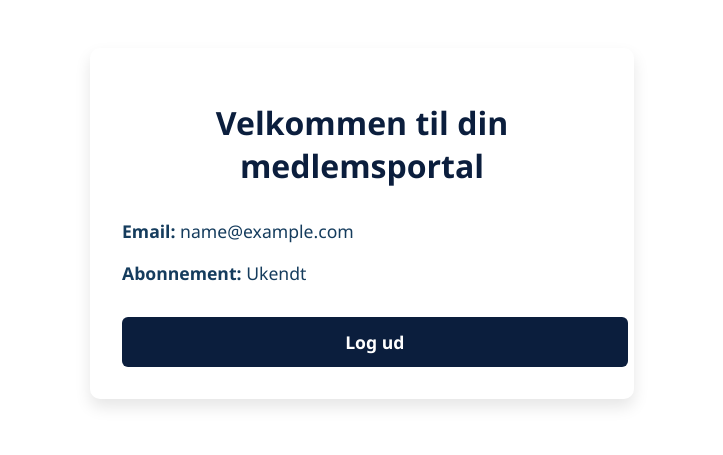
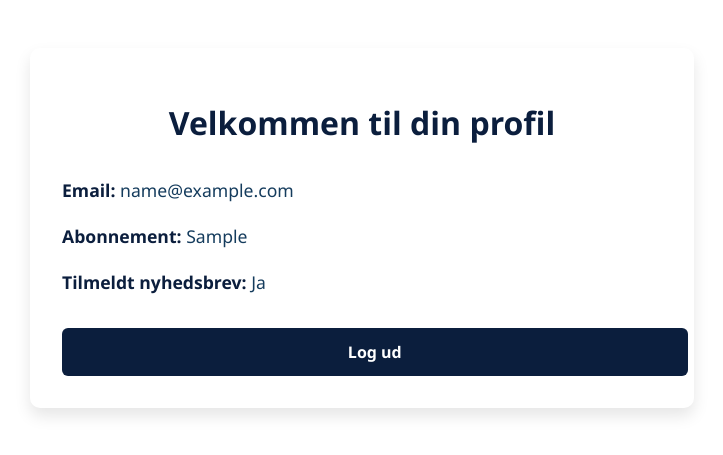
Before and after one commit to Mathias-HB/formuen, a PHP site: page /medlem.php in a window 1280 px wide. Shown: the top 455 px of the page, without its empty margins (278-1001 px from the left). Run offline with PHP 8.4, Linux system fonts and the light colour scheme; the visitor is signed in with stand-in values (Sample User, id 1); tables that the repository leaves empty or names only in its code hold one stand-in row (values such as "Sample post").

Commit message:
Update medlem.php

```diff
--- a/medlem.php
+++ b/medlem.php
@@ -3,39 +3,26 @@ session_start();
 
 // Tjek om brugeren er logget ind
 if (!isset($_SESSION['user_id'])) {
-    header('Location: logind.php');
+    header('Location: login.php');
     exit;
 }
 
-require 'dbconfig.php'; // Separat fil med database-credentials (valgfrit)
+// Her kan du hente brugerinfo fra DB, hvis du vil vise mere end email
+require 'dbconfig.php';
 
-// Hvis du ikke har en dbconfig.php, kan du kopiere DB-koblingen fra logind.php direkte her
-
-// Forbind til DB - brug samme metode som i logind.php:
 try {
-    $pdo = new PDO("mysql:host=localhost;dbname=formueguiden;charset=utf8", "db_bruger", "db_password");
-    $pdo->setAttribute(PDO::ATTR_ERRMODE, PDO::ERRMODE_EXCEPTION);
-} catch (Exception $e) {
-    die("Databaseforbindelse fejlede: " . $e->getMessage());
-}
-
-// Hent brugerinfo ud fra session user_id
-$stmt = $pdo->prepare("SELECT email, subscription FROM users WHERE id = ?");
+    $stmt = $pdo->prepare("SELECT email, subscription, newsletter FROM users WHERE id = ?");
     $stmt->execute([$_SESSION['user_id']]);
     $user = $stmt->fetch(PDO::FETCH_ASSOC);
 
     if (!$user) {
-    // Hvis bruger ikke findes, log ud og send til log ind
+        // Hvis bruger ikke findes i DB, log ud og send til login
         session_destroy();
-    header('Location: logind.php');
+        header('Location: login.php');
         exit;
     }
-
-// Logout funktion
-if (isset($_GET['logout'])) {
-    session_destroy();
-    header('Location: logind.php');
-    exit;
+} catch (Exception $e) {
+    die("Fejl ved hentning af brugerdata: " . $e->getMessage());
 }
 ?>
 
@@ -44,16 +31,17 @@ if (isset($_GET['logout'])) {
 <head>
 <meta charset="UTF-8" />
 <meta name="viewport" content="width=device-width, initial-scale=1" />
-<title>Medlemsside | FormueGuiden</title>
+<title>Min Profil | FormueGuiden</title>
 <style>
   body {
     font-family: 'Segoe UI', Tahoma, Geneva, Verdana, sans-serif;
-    max-width: 480px;
+    background: #f7f9fc;
+    color: #153c5d;
+    max-width: 600px;
     margin: 3rem auto;
     padding: 2rem;
+    border-radius: 10px;
     background-color: #fff;
-    color: #153c5d;
-    border-radius: 10px;
     box-shadow: 0 8px 16px rgba(0,0,0,0.1);
   }
   h1 {
@@ -61,23 +49,24 @@ if (isset($_GET['logout'])) {
     color: #0b1e3d;
     margin-bottom: 2rem;
   }
-  .info {
+  .profile-info {
     font-size: 1.1rem;
-    margin-bottom: 2rem;
+    line-height: 1.6;
+  }
+  .profile-info strong {
+    color: #0b1e3d;
   }
   .logout-btn {
     display: block;
     width: 100%;
+    margin-top: 2rem;
     padding: 0.8rem;
     background-color: #0b1e3d;
     color: white;
-    font-weight: 700;
-    border: none;
-    border-radius: 6px;
-    cursor: pointer;
     text-align: center;
     text-decoration: none;
-    font-size: 1.1rem;
+    border-radius: 6px;
+    font-weight: 700;
   }
   .logout-btn:hover {
     background-color: #005f8a;
@@ -86,19 +75,15 @@ if (isset($_GET['logout'])) {
 </head>
 <body>
 
-<h1>Velkommen til din medlemsportal</h1>
+<h1>Velkommen til din profil</h1>
 
-<div class="info">
+<div class="profile-info">
   <p><strong>Email:</strong> <?php echo htmlspecialchars($user['email']); ?></p>
-  <p><strong>Abonnement:</strong> <?php
-    if ($user['subscription'] === 'basic') echo 'Basic';
-    elseif ($user['subscription'] === 'premium') echo 'Premium';
-    elseif ($user['subscription'] === 'pro') echo 'Pro';
-    else echo 'Ukendt';
-  ?></p>
+  <p><strong>Abonnement:</strong> <?php echo htmlspecialchars(ucfirst($user['subscription'])); ?></p>
+  <p><strong>Tilmeldt nyhedsbrev:</strong> <?php echo $user['newsletter'] ? 'Ja' : 'Nej'; ?></p>
 </div>
 
-<a href="?logout=true" class="logout-btn">Log ud</a>
+<a href="logout.php" class="logout-btn">Log ud</a>
 
 </body>
 </html>
```
Lines whose indentation alone changed are shown as unchanged.
